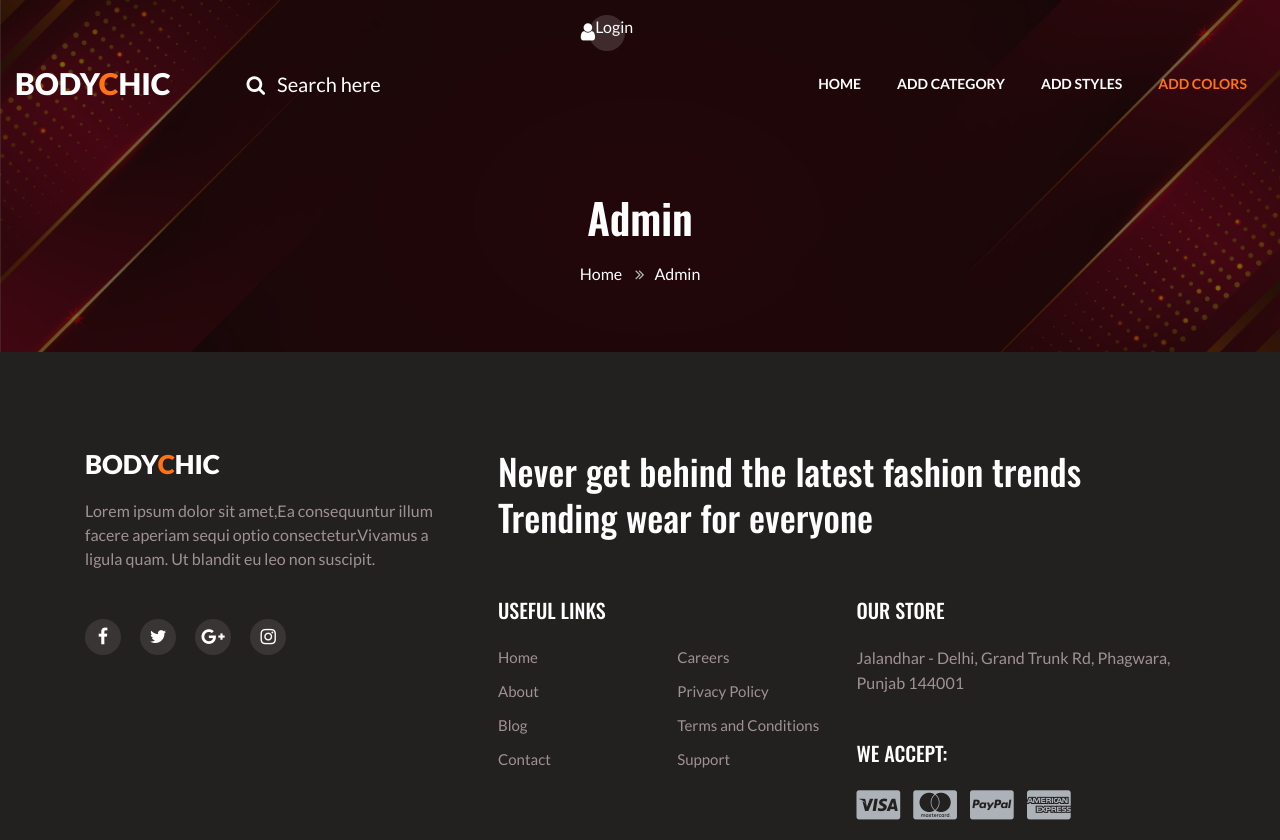
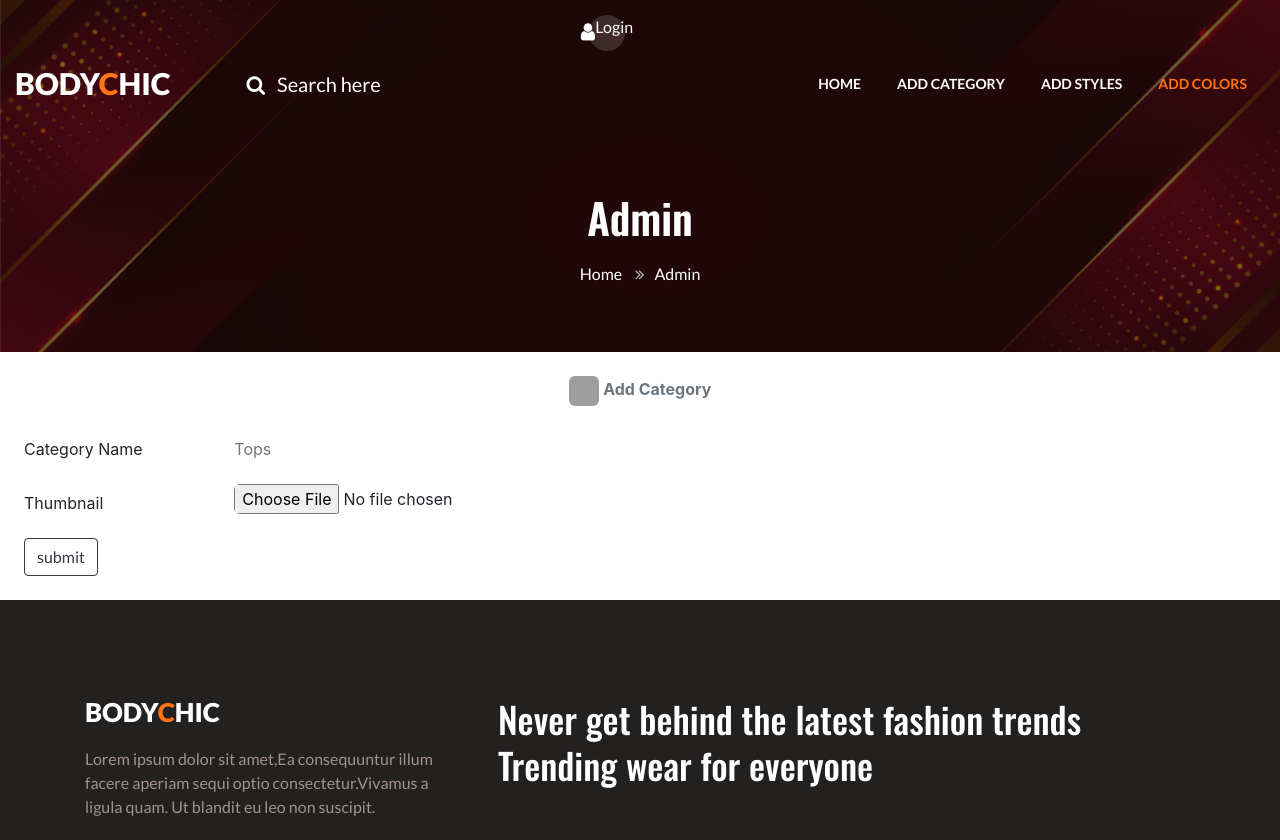
Before and after one commit to HarsikaKumari/BodyChic, a PHP site: page /add_category.php in a window 1280 px wide. Shown: the top 840 px of the page. Run offline with PHP 8.4, Linux system fonts and the light colour scheme; some libraries are stand-ins or nearby versions; grey boxes are pictures that could not be loaded.

Commit message:
feat(admin): add Feature for adding category in database

```diff
--- a/add_category.php
+++ b/add_category.php
@@ -19,12 +19,80 @@ include("admin_header.php")
 </div>
 </section>
 
-<div>
-    <form>
+<div class="p-4">
+    <div class="text-center text-secondary fs-4 pb-4">
+        <img src="./assets/images/addIcon.png" alt="addIcon" class="justify-center" style="height: 30px; width:30px;">
+        <strong>Add Category</strong>
+
+    </div>
+    <form action="add_category.php" method="post" enctype="multipart/form-data">
+        <div class="form-group row">
+            <label for="staticEmail" class="col-sm-2 col-form-label">Category Name</label>
+            <div class="col-sm-10">
+                <input type="text" class="form-control-plaintext" id="category" name="category" placeholder="Tops">
+            </div>
+        </div>
+        <div class="form-group row">
+            <label for="thumbnail" class="col-sm-2 col-form-label">Thumbnail</label>
+            <div class="col-sm-10">
+                <input type="file" class="form-control-file" id="thumbnail" name="thumbnail">
+            </div>
+        </div>
+        <!-- <div class="form-group row">
+            <label for="status" class="col-sm-2 col-form-label">Select Status</label>
+            <div class="col-sm-10">
+                <select class="form-control col-sm-10" name="status">
+                    <option>Active</option>
+                    <option>NotActive</option>
+                </select>
+            </div>
+        </div> -->
+
+        <button type="submit" name="submit" class="btn btn-outline-dark">submit</button>
 
     </form>
 </div>
 
 <?php
+
+if (isset($_POST["submit"])) {
+    $category = $_POST["category"];
+    $thumbnail = $_FILES["thumbnail"];
+    print_r($thumbnail);
+
+    $thumbnail_name = $thumbnail["name"];
+    $thumbnail_path = $thumbnail["tmp_name"];
+    $thumbnail_new_name = rand().$thumbnail_name;
+
+    move_uploaded_file($thumbnail_path, "category_images/".$thumbnail_new_name);
+
+    include("config.php");
+
+    $query = "INSERT INTO `category`(`category_name`, `thumbnail`) VALUES('$category', '$thumbnail_new_name') ";
+    $result = mysqli_query($connect, $query);
+
+    if ($result) {
+?>
+        <div class="alert alert-warning alert-dismissible fade show" role="alert">
+            <strong>Product Added</strong>
+            <button type="button" class="close" data-dismiss="alert" aria-label="Close">
+                <span aria-hidden="true">&times;</span>
+            </button>
+        </div>
+    <?php
+    } else {
+    ?>
+        <div class="alert alert-warning alert-dismissible fade show" role="alert">
+            <strong>Product Not Added Try Again Later!</strong>
+            <button type="button" class="close" data-dismiss="alert" aria-label="Close">
+                <span aria-hidden="true">&times;</span>
+            </button>
+        </div>
+<?php
+    }
+}
+?>
+
+<?php
 include("footer.php");
 ?>
--- a/config.php
+++ b/config.php
@@ -1,4 +1,4 @@
 <?php
 // mysqli_connect("hostname","username","password","databasename")
-$connect = mysqli_connect("localhost", "root", "", "8am_php");
+$connect = mysqli_connect("localhost", "root", "", "bodychic");
 ?>
```
